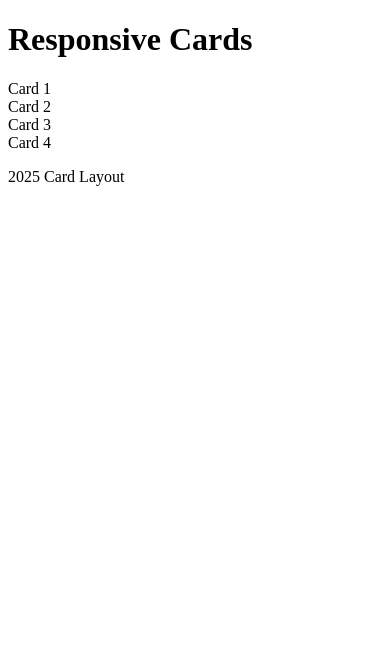
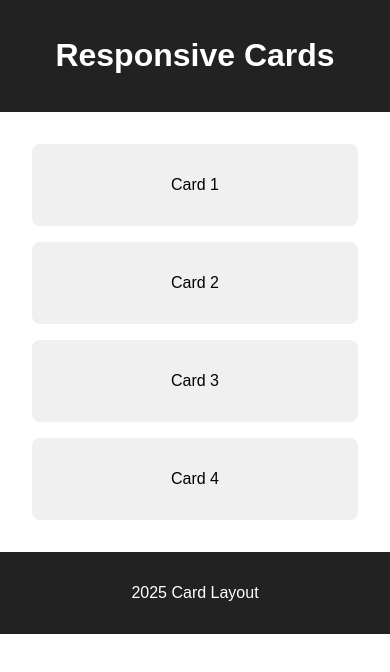
Before and after one commit to TamannaBeniwal/Frontend-Dev, a plain HTML site: page Media Queries Card/Card.html in a window 390 px wide. Drawn offline with Linux system fonts and the light colour scheme.

Commit message:
add card with media queries

```diff
--- a/Media Queries Card/Card.html
+++ b/Media Queries Card/Card.html
@@ -4,7 +4,7 @@
   <meta charset="UTF-8">
   <meta name="viewport" content="width=device-width, initial-scale=1.0">
   <title>Responsive Cards</title>
-  <link rel="stylesheet" href="responsive-cards.css">
+  <link rel="stylesheet" href="Card.css">
 </head>
 <body>
   <header>
```
